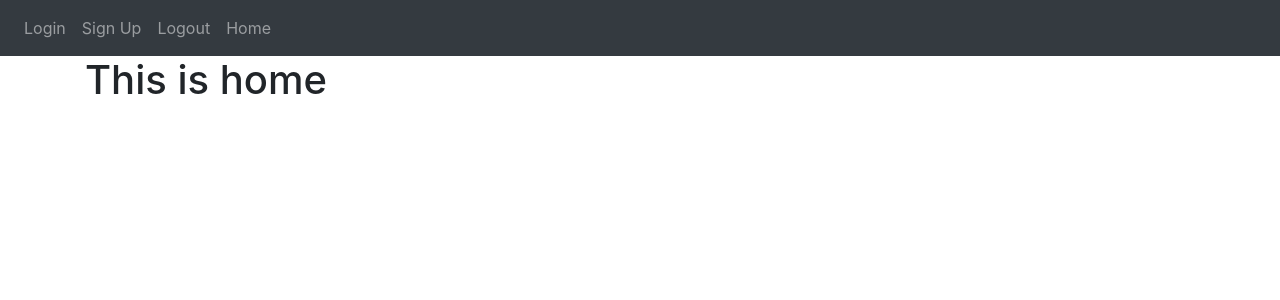
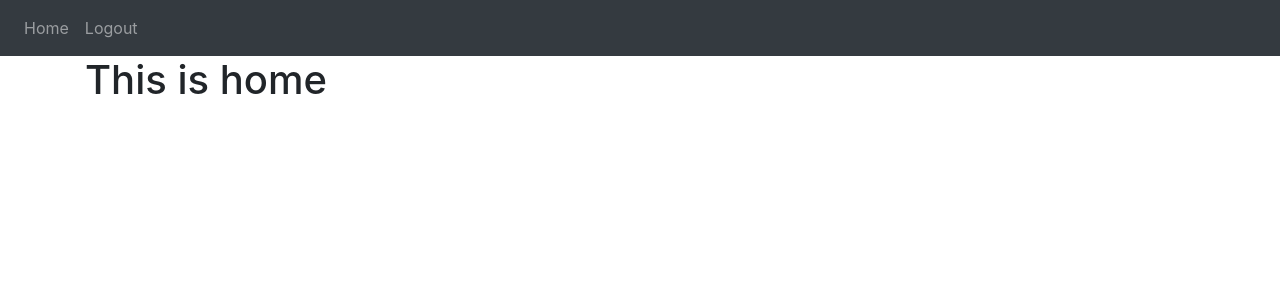
Before and after one commit to ivekccc/Flask-Web-App-Notes, a Flask app: page / in a window 1280 px wide. Shown: the top 300 px of the page. Run offline with Flask 3, Linux system fonts and the light colour scheme; a user stored in the database is signed in; some libraries are stand-ins or nearby versions.

Commit message:
Promena navbara u zavisnosti od toga da li je korisnik ulogovan ili ne

```diff
--- a/webiste/auth.py
+++ b/webiste/auth.py
@@ -21,7 +21,7 @@ def login():
                 flash('Incorrect password,try again',category="error")
         else:
             flash('User with this email does not exist.',category='error')
-    return render_template("login.html",text="Testing")
+    return render_template("login.html",user=current_user)
 
 @auth.route("/logout")
 @login_required
@@ -55,4 +55,4 @@ def sign_up():
             login_user(user,remember=True)
             flash('Account created!',category="success")
             return redirect(url_for('views.home'))
-    return render_template("sign_up.html")
+    return render_template("sign_up.html",user=current_user)
--- a/webiste/templates/base.html
+++ b/webiste/templates/base.html
@@ -1,8 +1,8 @@
 <!DOCTYPE html>
-<html lang="en">
+<html>
   <head>
-    <meta charset="UTF-8">
-    <meta name="viewport" content="width=device-width, initial-scale=1.0">
+    <meta charset="utf-8" />
+    <meta name="viewport" content="width=device-width, initial-scale=1" />
     <link
       rel="stylesheet"
       href="https://stackpath.bootstrapcdn.com/bootstrap/4.4.1/css/bootstrap.min.css"
@@ -14,7 +14,8 @@
       href="https://stackpath.bootstrapcdn.com/font-awesome/4.7.0/css/font-awesome.min.css"
       crossorigin="anonymous"
     />
-    <title>{%block title%}Home{%endblock%}</title>
+
+    <title>{% block title %}Home{% endblock %}</title>
   </head>
   <body>
     <nav class="navbar navbar-expand-lg navbar-dark bg-dark">
@@ -28,41 +29,36 @@
       </button>
       <div class="collapse navbar-collapse" id="navbar">
         <div class="navbar-nav">
+          {% if user.is_authenticated %}
+          <a class="nav-item nav-link" id="home" href="/">Home</a>
+          <a class="nav-item nav-link" id="logout" href="/logout">Logout</a>
+          {% else %}
           <a class="nav-item nav-link" id="login" href="/login">Login</a>
           <a class="nav-item nav-link" id="signUp" href="/sign-up">Sign Up</a>
-                <a class="nav-item nav-link" id="logout" href="/logout">Logout</a>
-                <a class="nav-item nav-link" id="home" href="/">Home</a>
+          {% endif %}
         </div>
       </div>
     </nav>
-    {% with messages=get_flashed_messages(with_categories=true)%}
-    {%if messages%}
-    {% for category,message in messages%}
-    {% if category=='error'%}
+
+    {% with messages = get_flashed_messages(with_categories=true) %} {% if
+    messages %} {% for category, message in messages %} {% if category ==
+    'error' %}
     <div class="alert alert-danger alter-dismissable fade show" role="alert">
-      {{message}}
+      {{ message }}
       <button type="button" class="close" data-dismiss="alert">
         <span aria-hidden="true">&times;</span>
       </button>
     </div>
     {% else %}
     <div class="alert alert-success alter-dismissable fade show" role="alert">
-      {{message}}
+      {{ message }}
       <button type="button" class="close" data-dismiss="alert">
         <span aria-hidden="true">&times;</span>
       </button>
     </div>
-    {%endif%}
-    {%endfor%}
-    {%endif%}
-    {%endwith%}
+    {% endif %} {% endfor %} {% endif %} {% endwith %}
 
-    <div class="container">
-        {%block content%}
-        {%endblock%}
-    </div>
-
-
+    <div class="container">{% block content %} {% endblock %}</div>
     <script
       src="https://code.jquery.com/jquery-3.2.1.slim.min.js"
       integrity="sha384-KJ3o2DKtIkvYIK3UENzmM7KCkRr/rE9/Qpg6aAZGJwFDMVNA/GpGFF93hXpG5KkN"
--- a/webiste/views.py
+++ b/webiste/views.py
@@ -6,4 +6,4 @@ views=Blueprint('views',__name__)
 @views.route('/')
 @login_required
 def home():
-    return render_template("home.html")
+    return render_template("home.html",user=current_user)
```
Lines whose indentation alone changed are shown as unchanged.
